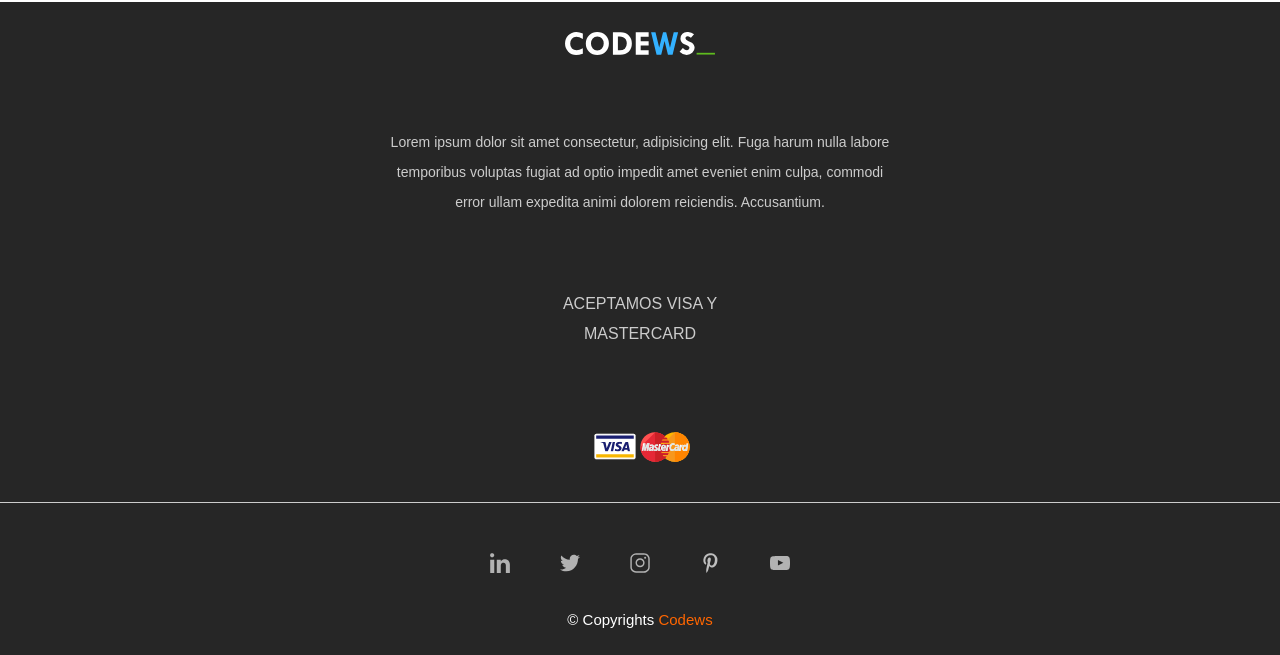
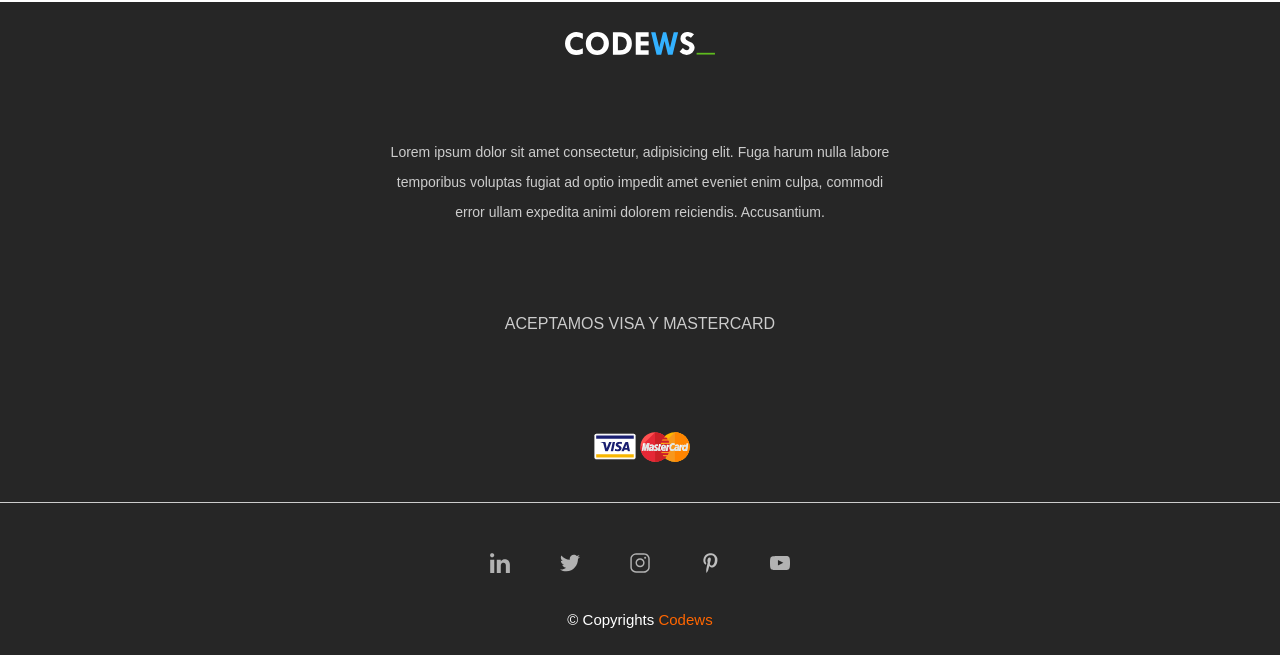
Before and after one commit to ronaldrrca/modelo_restaurante_1, a PHP site: page / in a window 1280 px wide. Shown: the part 4828-5483 px from the top of the page. Run offline with PHP 8.4, Linux system fonts and the light colour scheme.

Commit message:
Correción del último commit, cambios sin gusrdar

```diff
--- a/css/general_styles.css
+++ b/css/general_styles.css
@@ -274,7 +274,6 @@ footer p{
 }
 
 #accep_cc{
-    max-width: 20rem;
     font-size: 1.6rem;
 }
 
```
